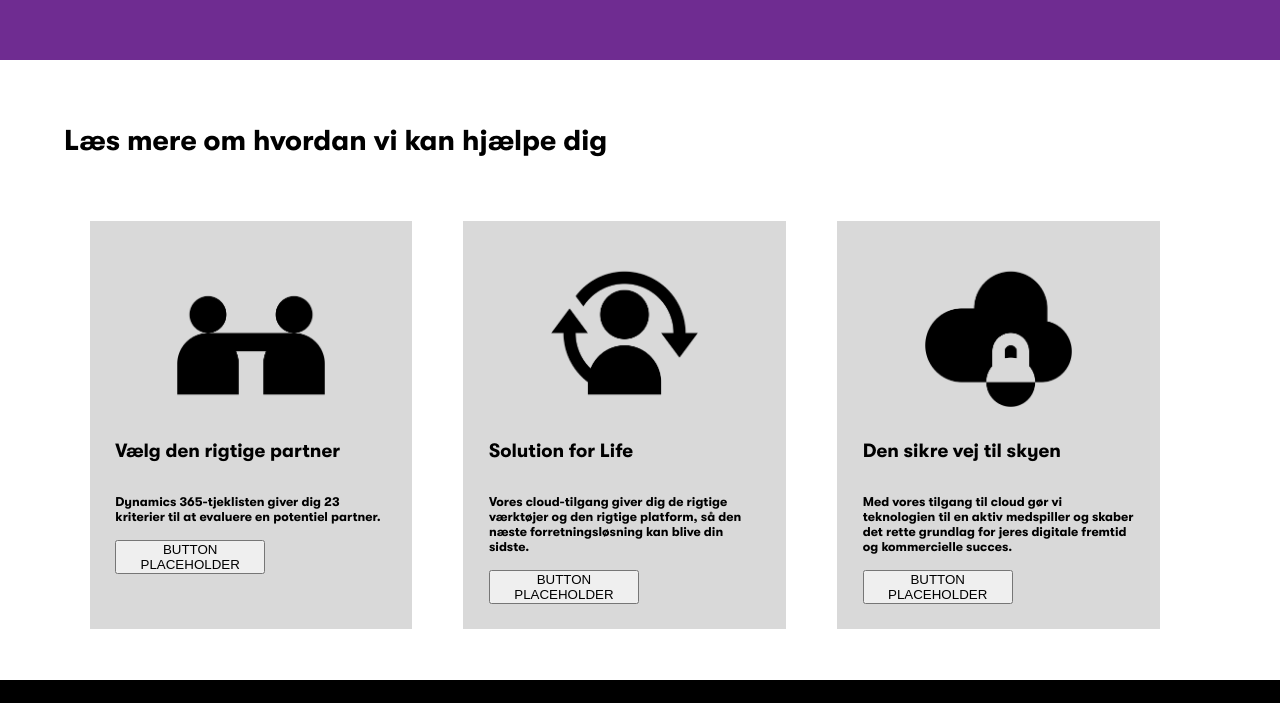
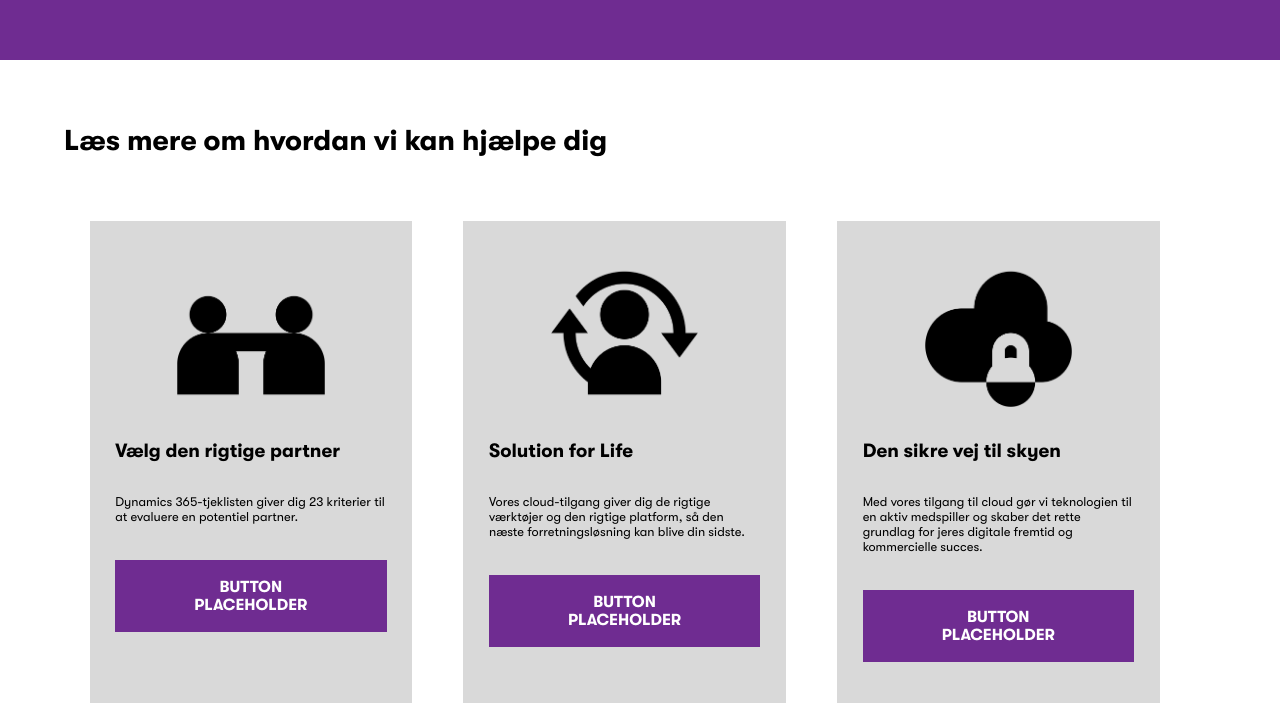
Before and after one commit to andr60c0/dxc-sniffers, a website built with Parcel: page index.html in a window 1280 px wide. Shown: the part 340-1043 px from the top of the page. Built offline with nearby package versions, Linux system fonts and the light colour scheme.

Commit message:
buttons styled

```diff
--- a/parcel/base/_base.scss
+++ b/parcel/base/_base.scss
@@ -23,7 +23,7 @@ h3 {
 }
 
 p {
-  font-family: vars.$font-bold;
+  font-family: vars.$font-regular;
   font-size: 0.8rem;
   margin: 2vh 0;
 }
--- a/parcel/layout/_buttons.scss
+++ b/parcel/layout/_buttons.scss
@@ -1,11 +1,11 @@
 @use './parcel/base/variables' as vars;
 
+// button {
+//   max-width: 150px;
+//   text-align: center;
+// }
+
 button {
-  max-width: 150px;
-  text-align: center;
-}
-
-button[type="submit"] {
   outline: none;
   padding: 16px 50px;
   background-color: vars.$purple;
@@ -18,9 +18,10 @@ button[type="submit"] {
   transition: background-color 0.3s;
   border: 2px solid vars.$purple;
   margin-top: 20px;
+  cursor: pointer;
 }
 
-button[type="submit"]:hover {
+button:hover {
   transition: 0.3s;
   color: vars.$black;
   background-color: vars.$white;
```
Also changed, not shown: 4 other files.
